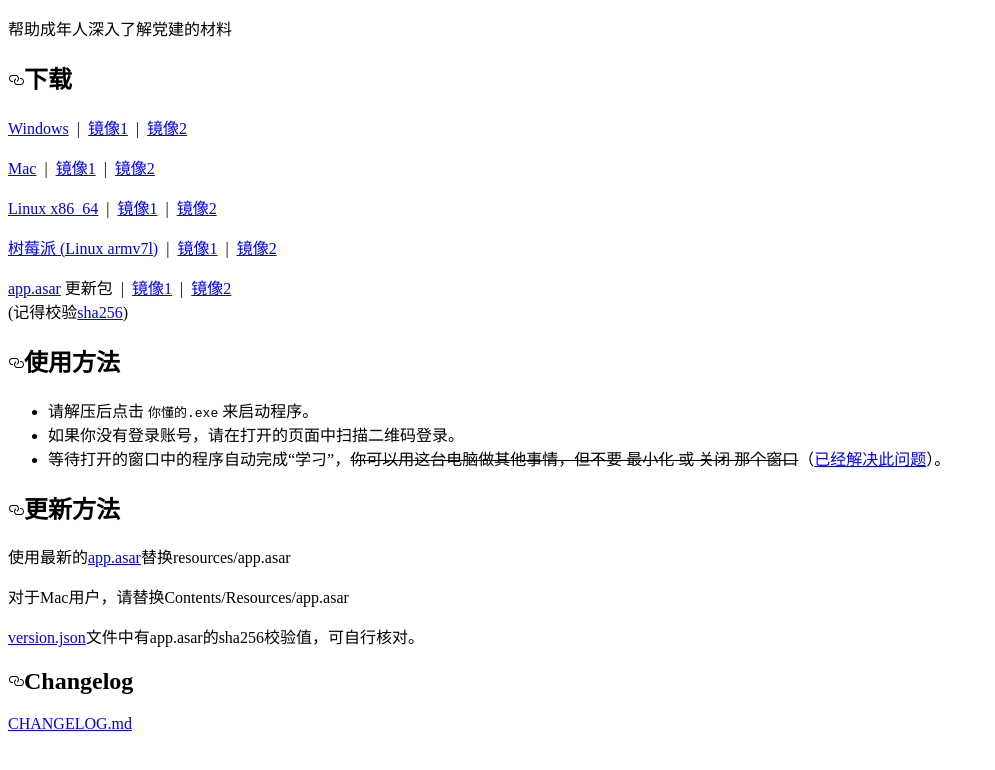
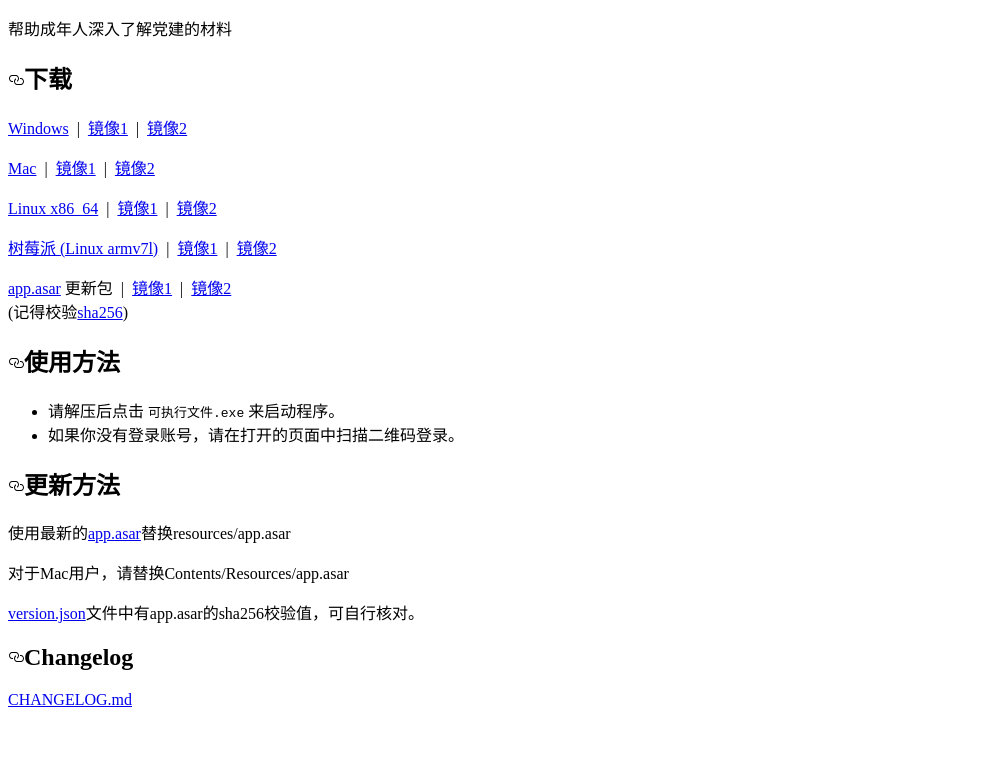
Before and after one commit to madog1983/madog1983.github.io, a plain HTML site: page study/index.html in a window 1280 px wide. Shown: the whole page, without its empty margins (0-995 px from the left). Drawn offline with Linux system fonts and the light colour scheme.

Commit message:
Update index.html

```diff
--- a/study/index.html
+++ b/study/index.html
@@ -15,9 +15,8 @@
 (记得校验<a href="https://github.com/fuck-xuexiqiangguo/Fuck-XueXiQiangGuo/blob/master/version.json">sha256</a>)</p>
 <h2><a id="user-content-使用方法" class="anchor" aria-hidden="true" href="#使用方法"><svg class="octicon octicon-link" viewBox="0 0 16 16" version="1.1" width="16" height="16" aria-hidden="true"><path fill-rule="evenodd" d="M4 9h1v1H4c-1.5 0-3-1.69-3-3.5S2.55 3 4 3h4c1.45 0 3 1.69 3 3.5 0 1.41-.91 2.72-2 3.25V8.59c.58-.45 1-1.27 1-2.09C10 5.22 8.98 4 8 4H4c-.98 0-2 1.22-2 2.5S3 9 4 9zm9-3h-1v1h1c1 0 2 1.22 2 2.5S13.98 12 13 12H9c-.98 0-2-1.22-2-2.5 0-.83.42-1.64 1-2.09V6.25c-1.09.53-2 1.84-2 3.25C6 11.31 7.55 13 9 13h4c1.45 0 3-1.69 3-3.5S14.5 6 13 6z"></path></svg></a>使用方法</h2>
 <ul>
-<li>请解压后点击 <code>你懂的.exe</code> 来启动程序。</li>
+<li>请解压后点击 <code>可执行文件.exe</code> 来启动程序。</li>
 <li>如果你没有登录账号，请在打开的页面中扫描二维码登录。</li>
-<li>等待打开的窗口中的程序自动完成“学刁”，<del>你可以用这台电脑做其他事情，但不要 最小化 或 关闭 那个窗口</del>（<a href="https://github.com/fuck-xuexiqiangguo/Fuck-XueXiQiangGuo/blob/master/CHANGELOG.md#062---2019-04-04">已经解决此问题</a>）。</li>
 </ul>
 <h2><a id="user-content-更新方法" class="anchor" aria-hidden="true" href="#更新方法"><svg class="octicon octicon-link" viewBox="0 0 16 16" version="1.1" width="16" height="16" aria-hidden="true"><path fill-rule="evenodd" d="M4 9h1v1H4c-1.5 0-3-1.69-3-3.5S2.55 3 4 3h4c1.45 0 3 1.69 3 3.5 0 1.41-.91 2.72-2 3.25V8.59c.58-.45 1-1.27 1-2.09C10 5.22 8.98 4 8 4H4c-.98 0-2 1.22-2 2.5S3 9 4 9zm9-3h-1v1h1c1 0 2 1.22 2 2.5S13.98 12 13 12H9c-.98 0-2-1.22-2-2.5 0-.83.42-1.64 1-2.09V6.25c-1.09.53-2 1.84-2 3.25C6 11.31 7.55 13 9 13h4c1.45 0 3-1.69 3-3.5S14.5 6 13 6z"></path></svg></a>更新方法</h2>
 <p>使用最新的<a href="https://github.com/fuck-xuexiqiangguo/Fuck-XueXiQiangGuo/raw/master/app.asar">app.asar</a>替换resources/app.asar</p>
```
